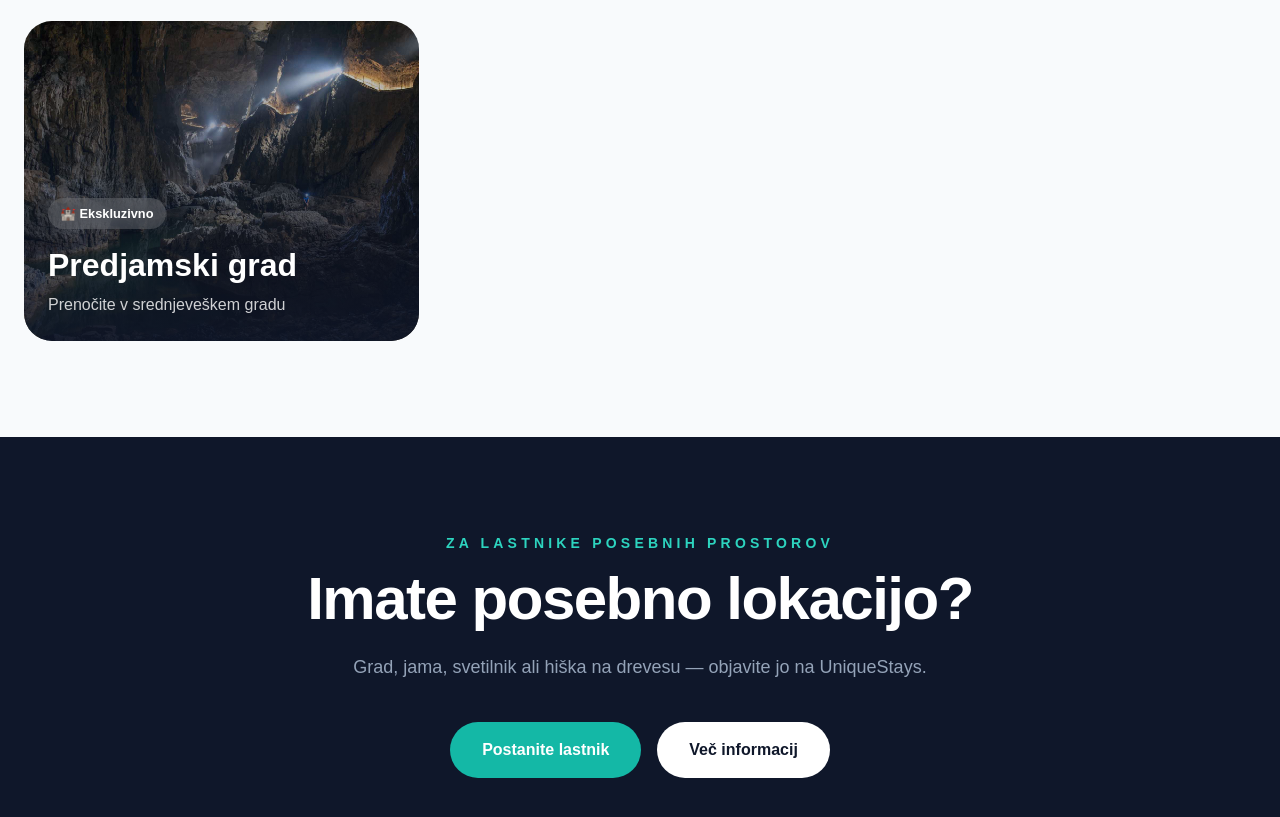
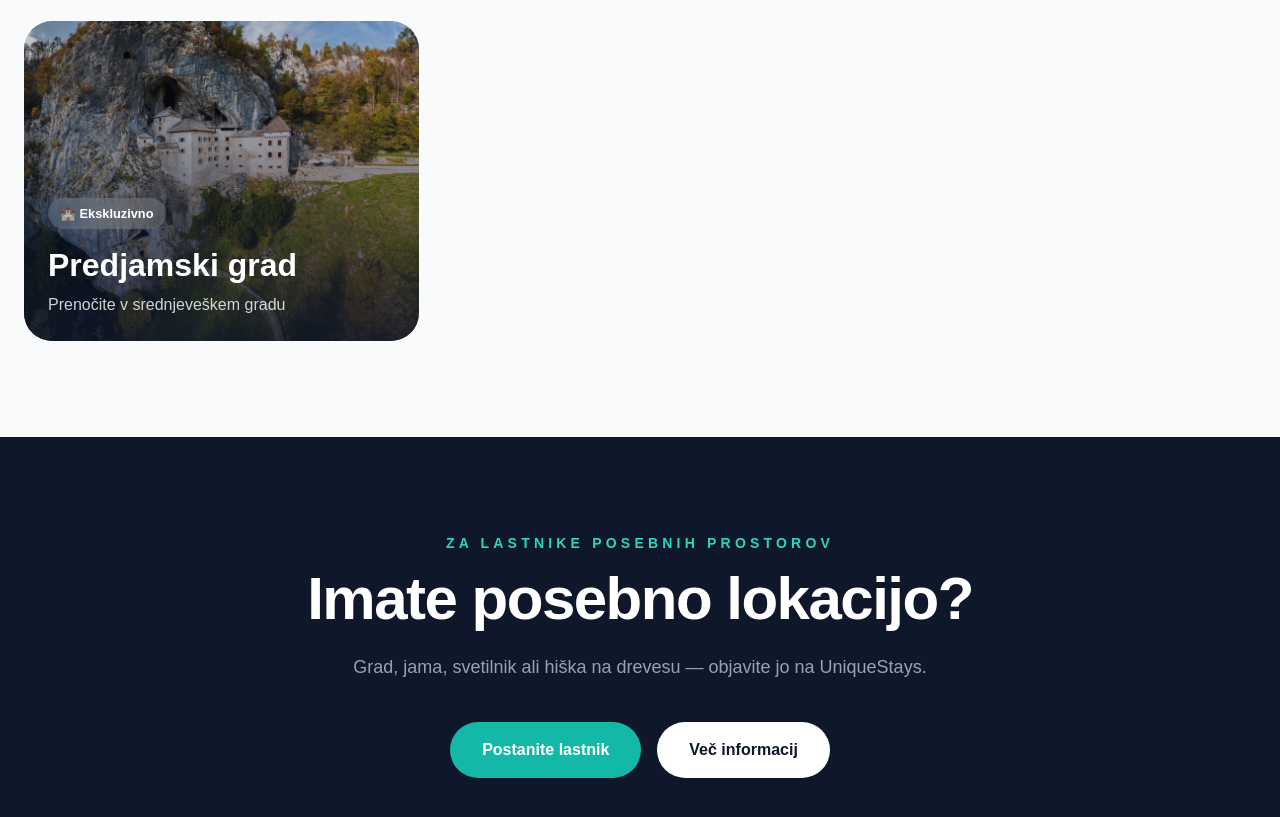
Before and after one commit to Mark7832/UniqueStays, a plain HTML site: page src/frontend/index.html in a window 1280 px wide. Shown: the part 2640-3457 px from the top of the page. Drawn offline with nearby package versions, Linux system fonts and the light colour scheme.

Commit message:
Update index.html

```diff
--- a/src/frontend/index.html
+++ b/src/frontend/index.html
@@ -415,7 +415,7 @@
                 </div>
             </article>
 
-            <a href="predjama.html" class="destination-card bg-[url('images/jama.jpg')]">
+            <a href="predjama.html" class="destination-card bg-[url('images/slovenija.jpg')]">
                 <div>
                     <span class="destination-badge">🏰 Ekskluzivno</span>
                     <h3 class="destination-title">Predjamski grad</h3>
```
